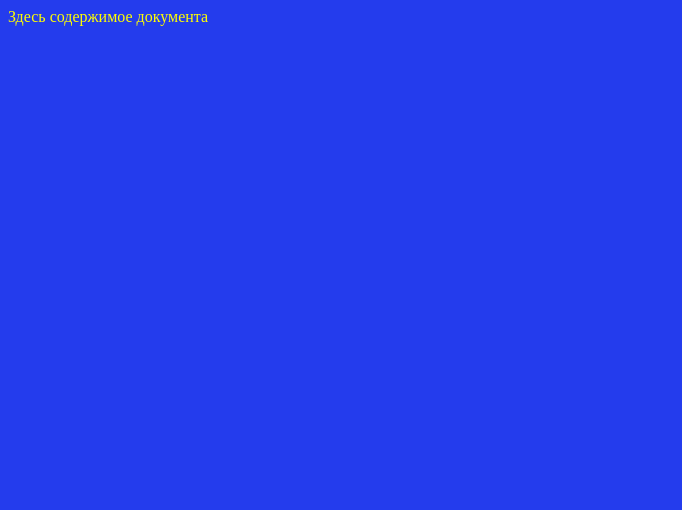
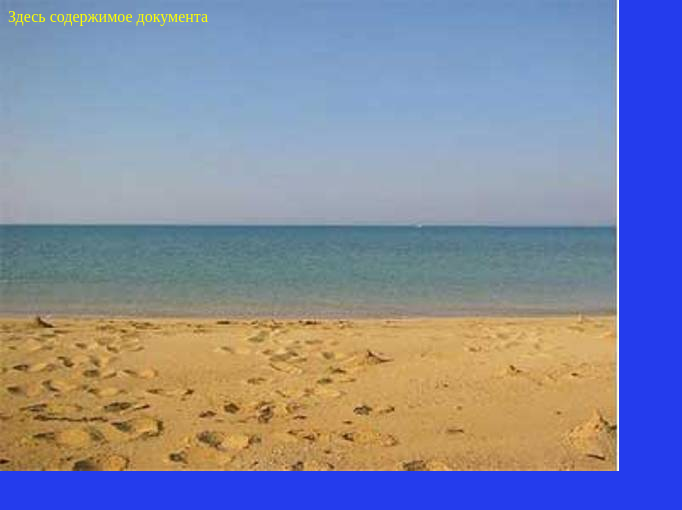
Before and after one commit to RomanLozgar/lab_5, a plain HTML site: page public_html/index.html in a window 1280 px wide. Shown: the whole page, without its empty margins (0-682 px from the left). Drawn offline with Linux system fonts and the light colour scheme.

Commit message:
commit 3

```diff
--- a/public_html/style.css
+++ b/public_html/style.css
@@ -1,4 +1,6 @@
 body{
+  background-image:url(image/Plyazh.jpg);
   background-color:#243CED;
   color:yellow;
+  background-repeat:no-repeat;
 }
```
Also changed, not shown: public_html/image/Plyazh.jpg (added).
